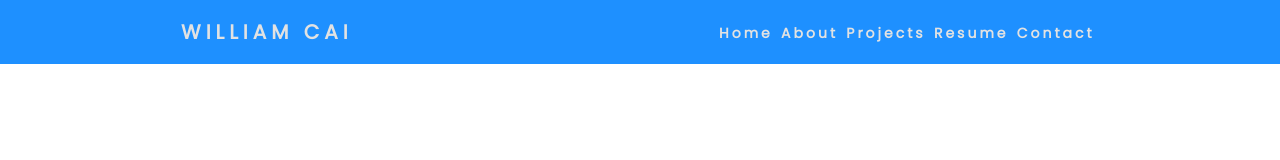
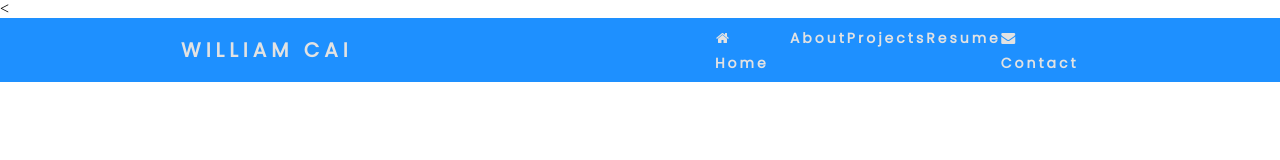
Before and after one commit to ozymandias6118/ozymandias6118.github.io, a plain HTML site: page index.html in a window 1280 px wide. Drawn offline with Linux system fonts and the light colour scheme.

Commit message:
Home and contact icons

```diff
--- a/index.html
+++ b/index.html
@@ -7,6 +7,7 @@
     <meta name="viewport" content="width=device-width, initial-scale=1.0">
     <meta http-equiv="X-UA-Compatible" content="ie=edge">
     <link href="https://fonts.googleapis.com/css?family=Poppins&display=swap" rel="stylesheet">
+    <<link rel="stylesheet" href="https://cdnjs.cloudflare.com/ajax/libs/font-awesome/4.7.0/css/font-awesome.min.css">
     <link rel="stylesheet" href="style.css">
     <title>William Cai</title>
 </head>
@@ -18,7 +19,7 @@
         </div>
         <ul class="nav-links">
             <li>
-                <a href="#">Home</a>
+                <a href="#"><i class="fa fa-fw fa-home"></i> Home</a>
             </li>
             <li>
                 <a href="#">About</a>
@@ -30,7 +31,7 @@
                 <a href="#">Resume</a>
             </li>
             <li>
-                <a href="#">Contact</a>
+                <a href="#"><i class="fa fa-fw fa-envelope"></i> Contact</a>
             </li>
         </ul>
         <div class="burger">
```
